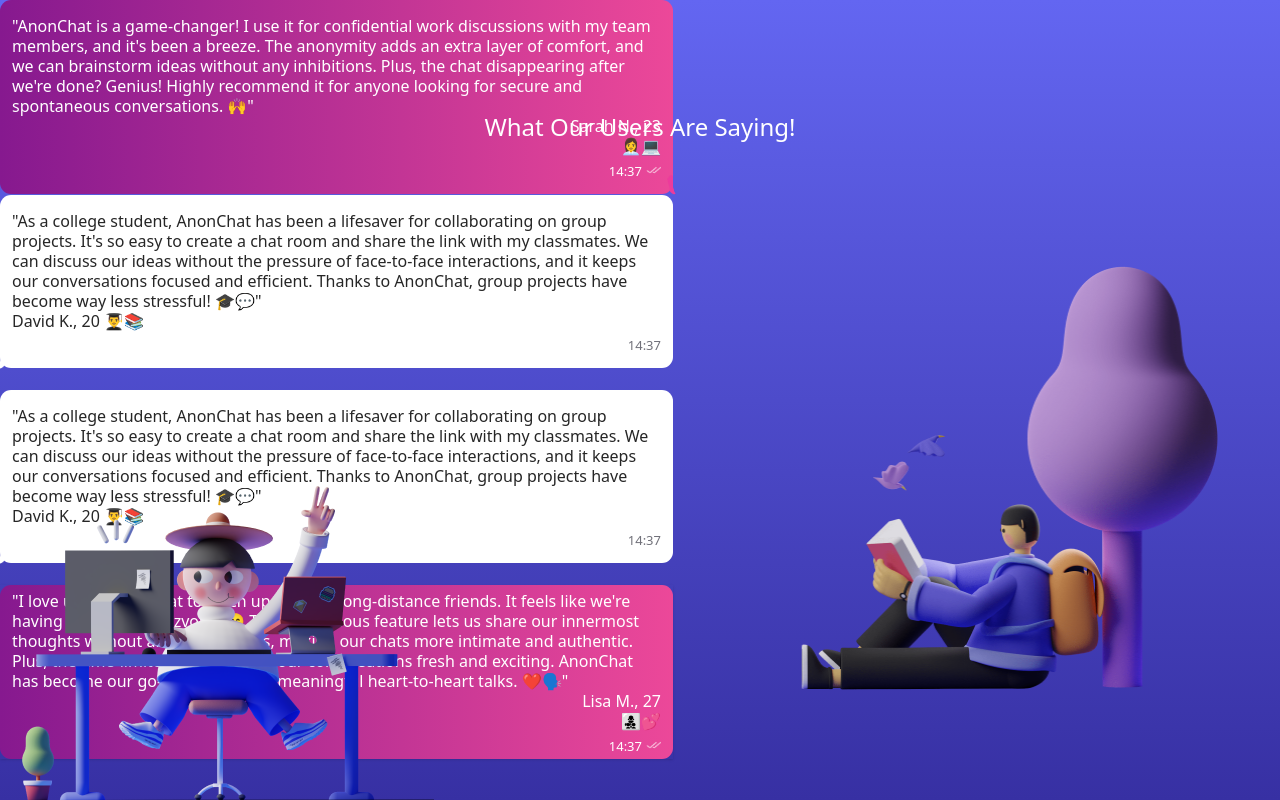
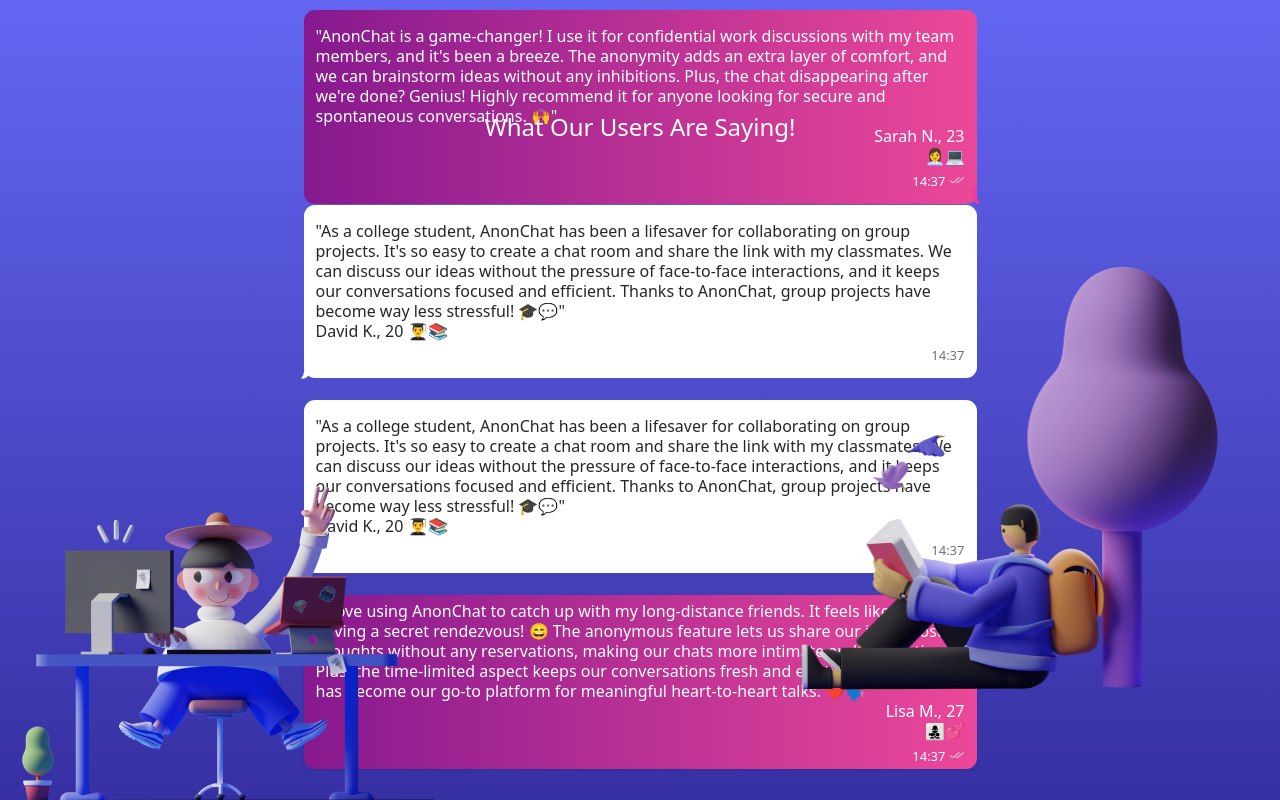
Before and after one commit to world-wide-techies/annon_chat, a Next.js app: page / in a window 1280 px wide. Built offline with nearby package versions, Linux system fonts and the light colour scheme; a web font is replaced by a local one.

Commit message:
Up5PM3:47 PMe5

```diff
--- a/app/components/testimonials_comp.js
+++ b/app/components/testimonials_comp.js
@@ -10,7 +10,7 @@ const Testimonials = () => {
   return (
     <div>
       <div className="w-full h-full relative bg-gradient-to-b from-indigo-500 to-indigo-800">
-        <div className=" h-screen w-screen justify-center items-center">
+        <div className="flex flex-col h-screen w-screen justify-center items-center">
           <div className="h-[195px] ">
             <div className="w-[673px] relative  px-3 py-4 bg-gradient-to-r from-fuchsia-800 to-pink-500 rounded-[11px] ">
               <div className="w-[11px] h-5 right-[-5px] bottom-[-1px] absolute">
```
